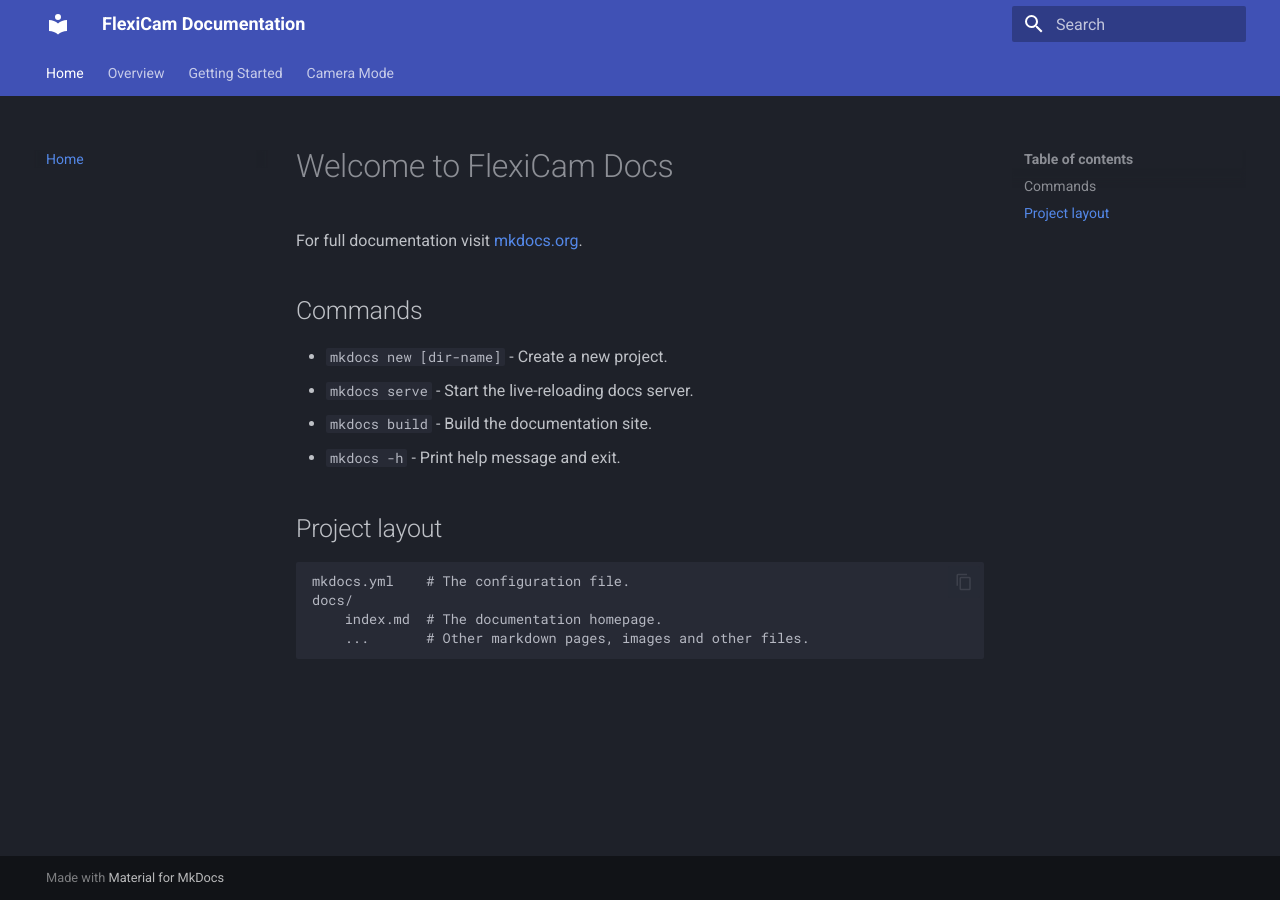
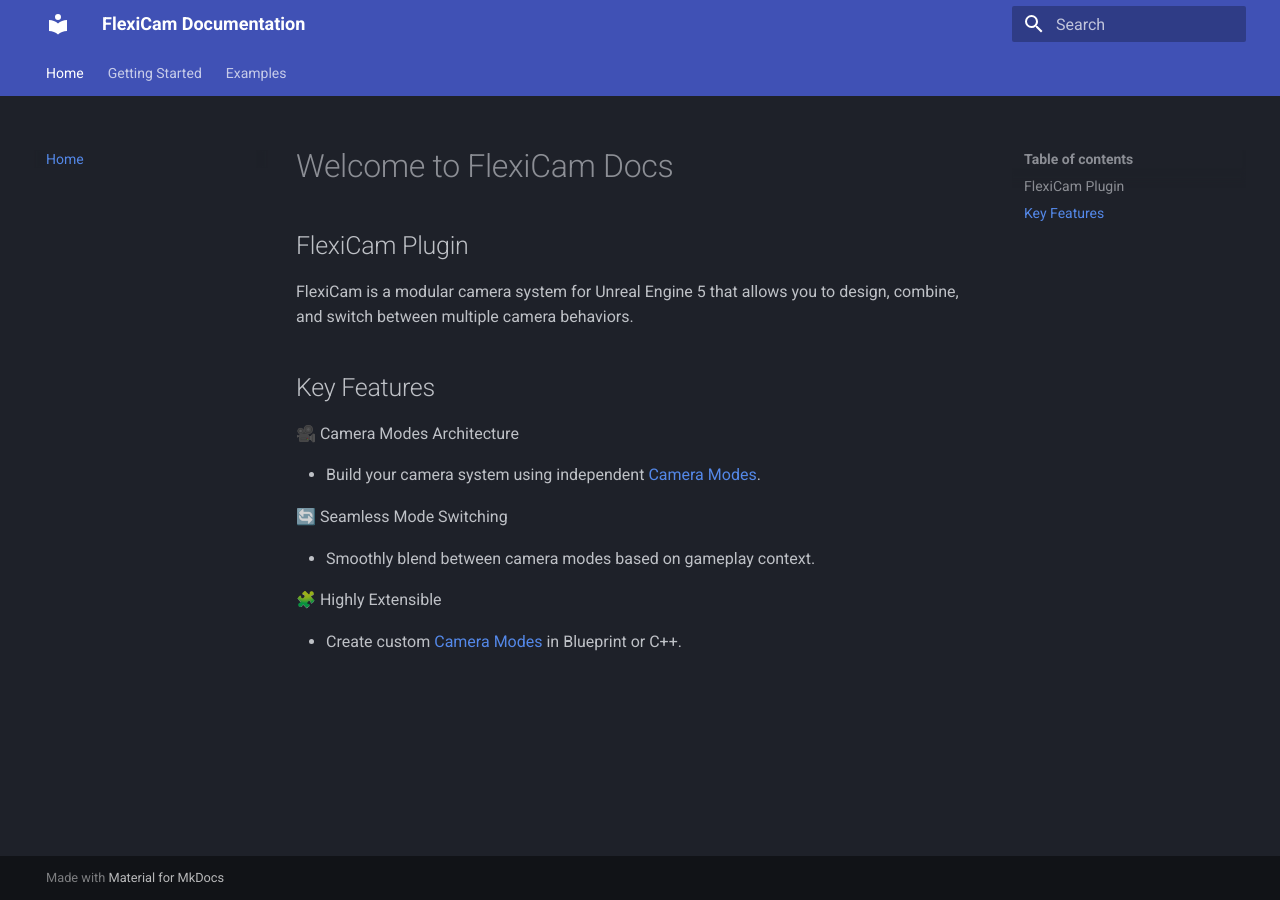
Before and after one commit to egorkapk/flexicam-docs, an MkDocs documentation site: the page built from docs/index.md, in a window 1280 px wide. Built offline with MkDocs 1.6.1 and Material for MkDocs 9.7.7, drawn with Linux system fonts in a browser that asks for light colours.

```diff
--- a/docs/index.md
+++ b/docs/index.md
@@ -1,17 +1,19 @@
 # Welcome to FlexiCam Docs
 
-For full documentation visit [mkdocs.org](https://www.mkdocs.org).
+## FlexiCam Plugin
 
-## Commands
+ FlexiCam is a modular camera system for Unreal Engine 5 that allows you to design, combine, and switch between multiple camera behaviors.
 
-* `mkdocs new [dir-name]` - Create a new project.
-* `mkdocs serve` - Start the live-reloading docs server.
-* `mkdocs build` - Build the documentation site.
-* `mkdocs -h` - Print help message and exit.
+## Key Features
 
-## Project layout
+🎥 Camera Modes Architecture
 
-    mkdocs.yml    # The configuration file.
-    docs/
-        index.md  # The documentation homepage.
-        ...       # Other markdown pages, images and other files.
+* Build your camera system using independent [Camera Modes](camera-mode.md).
+
+🔄 Seamless Mode Switching
+
+* Smoothly blend between camera modes based on gameplay context.
+
+🧩 Highly Extensible
+
+* Create custom [Camera Modes](camera-mode.md) in Blueprint or C++.
--- a/mkdocs.yml
+++ b/mkdocs.yml
@@ -28,6 +28,5 @@ markdown_extensions:
 
 nav:
   - Home: index.md
-  - Overview: overview.md
-  - Getting Started: getting_started.md
-  - Camera Mode: camera_mode.md
+  - Getting Started: getting-started.md
+  - Examples: examples/overview.md
```
Also changed, not shown: docs/examples/overview.md (added, +2 -0 lines), docs/getting-started.md (+1 -1 lines), docs/overview.md (deleted, +0 -17 lines), docs/examples/example-level.md (renamed from docs/example-level.md).
